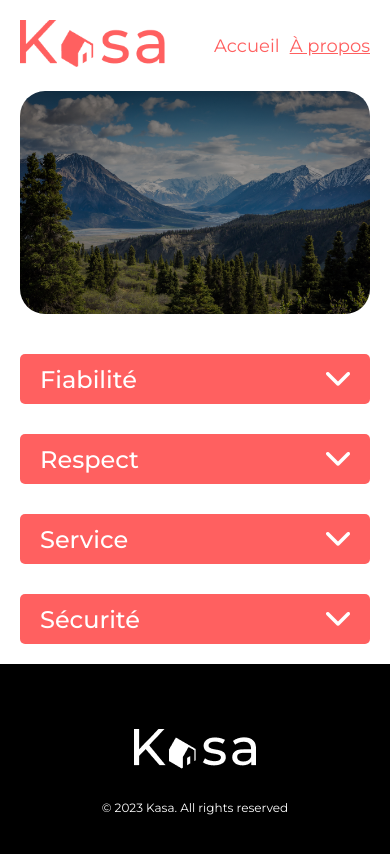
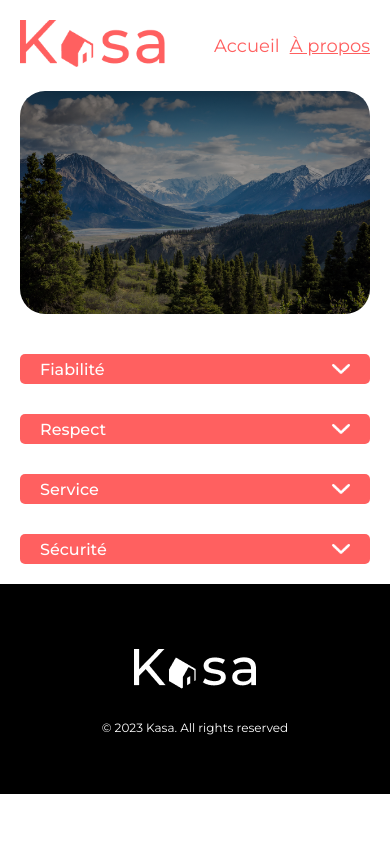
Before and after one commit to codec-onion/P7-OC-Kasa, a React (Create React App) app: page /about in a window 390 px wide. Shown: the top 854 px of the page. Built offline with nearby package versions, Linux system fonts and the light colour scheme.

Commit message:
responsive patches

```diff
--- a/src/components/Collapse/index.jsx
+++ b/src/components/Collapse/index.jsx
@@ -4,7 +4,6 @@ import DownChevron from '../../assets/downchevron.png'
 
 function Collapse(props) {
   const [openedCollapse, setOpenedCollapse] = useState(false)
-  // const [collapseHeight, setCollapseHeight] = useState(0)
 
   function toggleCollapse() {
     openedCollapse ? setOpenedCollapse(false) : setOpenedCollapse(true)
@@ -13,13 +12,6 @@ function Collapse(props) {
   const animHeightCollapse = openedCollapse
     ? 'collapse__content open'
     : 'collapse__content'
-
-  // useEffect(() => {
-  //   console.log(document.querySelector(`#${props.id}`).scrollHeight)
-  //   // const currentCollapse = document.querySelector(`#${props.id}`)
-  //   // const currentCollapseHeight = currentCollapse.scrollHeight
-  //   // console.log(currentCollapseHeight)
-  // }, [])
 
   return (
     <div className={props.globalClassName}>
@@ -31,7 +23,7 @@ function Collapse(props) {
           <img src={DownChevron} alt="Chevron vers le bas" />
         )}
       </div>
-      <div className={animHeightCollapse} id={props.id}>
+      <div className={animHeightCollapse}>
         {Array.isArray(props.content) ? (
           <ul>
             {props.content.map((element, index) => (
--- a/src/pages/About/index.jsx
+++ b/src/pages/About/index.jsx
@@ -31,7 +31,6 @@ function About() {
       {aboutData.map((data, index) => (
         <Collapse
           key={`${data.title}-${index}`}
-          id={`collapse-${index}`}
           title={data.title}
           content={data.content}
           globalClassName="collapse collapse--about"
--- a/src/pages/HousingSheet/index.jsx
+++ b/src/pages/HousingSheet/index.jsx
@@ -34,13 +34,11 @@ function HousingSheet() {
           title="Description"
           content={currentHousing.description}
           globalClassName="collapse collapse--housing-sheet"
-          id={`collapse-0`}
         />
         <Collapse
           title="Équipements"
           content={currentHousing.equipments}
           globalClassName="collapse collapse--housing-sheet"
-          id={`collapse-1`}
         />
       </div>
     </div>
--- a/src/style/css/style.css
+++ b/src/style/css/style.css
@@ -127,34 +127,37 @@ code {
 .collapse__content.open {
   max-height: 320px;
 }
+.collapse.collapse--about {
+  margin: 30px auto;
+  width: 82%;
+  font-size: 24px;
+}
+.collapse.collapse--housing-sheet {
+  width: 48%;
+  font-size: 18px;
+}
 @media screen and (max-width: 1023px) {
   .collapse__content.open {
     max-height: 550px;
   }
 }
 @media screen and (max-width: 767px) {
+  .collapse__title {
+    height: 30px;
+  }
+  .collapse__title img {
+    width: 18px;
+    height: 10px;
+  }
   .collapse__content.open {
     max-height: 800px;
   }
-}
-.collapse.collapse--about {
-  margin: 30px auto;
-  width: 82%;
-  font-size: 24px;
-}
-@media screen and (max-width: 767px) {
-  .collapse.collapse--about {
+  .collapse.collapse--housing-sheet {
+    margin-bottom: 20px;
+  }
+  .collapse.collapse--about, .collapse.collapse--housing-sheet {
     width: 100%;
-  }
-}
-.collapse.collapse--housing-sheet {
-  width: 48%;
-  font-size: 18px;
-}
-@media screen and (max-width: 767px) {
-  .collapse.collapse--housing-sheet {
-    width: 100%;
-    margin-bottom: 20px;
+    font-size: 16px;
   }
 }
 
```
Also changed, not shown: src/style/sass/components/_collapse.scss (+23 -11 lines), 1 other file (tests, documents, lock files or other folders).
